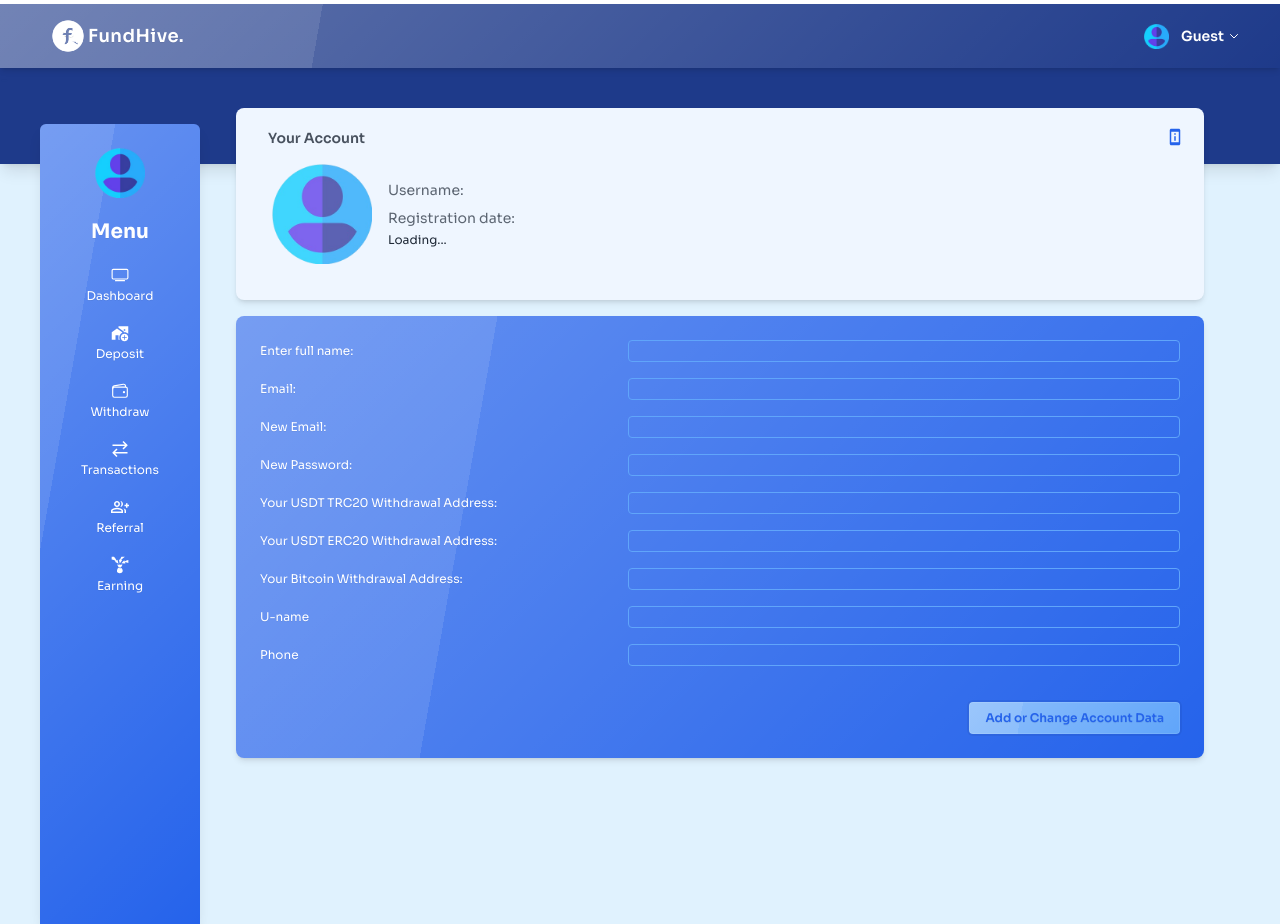
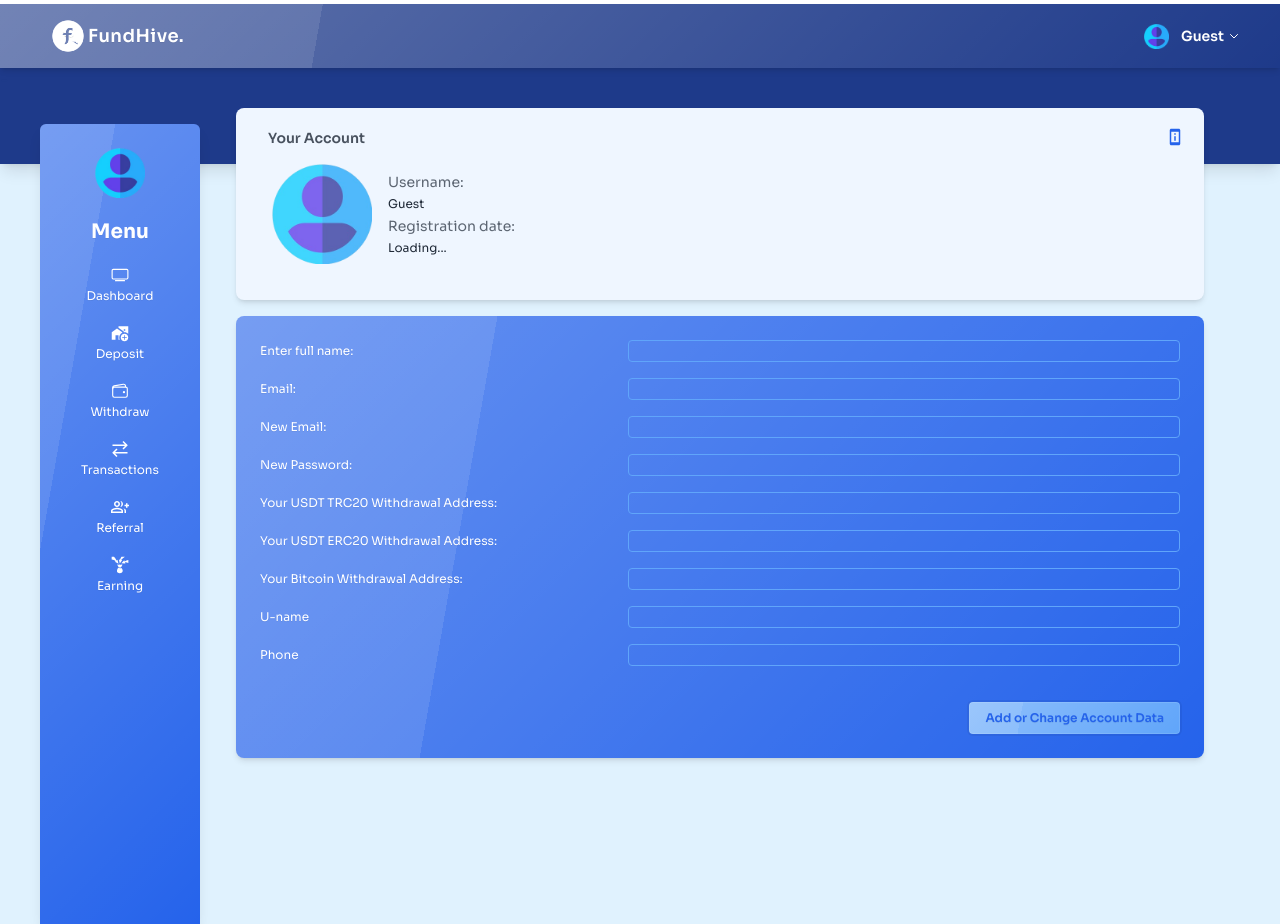
Before and after one commit to Swings0/FundHive, a Next.js app: page /profile in a window 1280 px wide. Built offline with nearby package versions, Linux system fonts and the light colour scheme; no server answers.

Commit message:
tsc.valid

```diff
--- a/src/app/dashboard/page.tsx
+++ b/src/app/dashboard/page.tsx
@@ -10,12 +10,9 @@ import { useEffect,useState } from "react";
 
 
 
-interface PageProps {
-  username: string;
-}
 
 
-const Page = ({username}: PageProps) => {
+const Page= () => {
   const { data: session, status } = useSession();
   const [fetchedUsername, setFetchedUsername] = useState<string | null>(null);
 
@@ -36,7 +33,7 @@ const Page = ({username}: PageProps) => {
   }, [session]);
 
   // Fallback to the username from props or fetched data
-  const displayUsername = fetchedUsername || username;
+  const displayUsername = fetchedUsername || "Guest";
 
 // Fetch active deposit amount (replace in your deposit page)
 useEffect(() => {
--- a/src/app/profile/page.tsx
+++ b/src/app/profile/page.tsx
@@ -11,11 +11,9 @@ import { MdPermDeviceInformation } from "react-icons/md";
 import AOS from "aos";
 import "aos/dist/aos.css";
 
-interface PageProps {
-  username: string;
-}
 
-const Page = ({ username }: PageProps) => {
+
+const Page = () => {
   const { data: session } = useSession();
   const router = useRouter();
   const [fetchedUsername, setFetchedUsername] = useState<string | null>(null);
@@ -172,7 +170,7 @@ const Page = ({ username }: PageProps) => {
     });
   }, []);
 
-  const displayUsername = fetchedUsername || username;
+  const displayUsername = fetchedUsername || "Guest";
 
   // if (isLoading) {
   //   return <p>Loading...</p>; // Show loading indicator while data fetch is in progress
@@ -181,7 +179,7 @@ const Page = ({ username }: PageProps) => {
   const userInfo = userData || {}; // Ensure safe access
 
   return (
-    <Layout username={username}>
+    <Layout username={''}>
       <div className="w-full bg-blue-50 rounded-lg shadow-md p-5 mt-[-20px] flex flex-row justify-end">
         <div className=" w-full mx-auto items-center gap-5">
           <h1 className="text-sm font-semibold opacity-80 ml-3 ">
@@ -361,7 +359,7 @@ const Page = ({ username }: PageProps) => {
             <input
               className="bg-transparent text-blue-100 outline-none border border-blue-400 rounded-sm focus:border-white px-2 text-sm w-[60%]"
               type="text"
-              value={username}
+              value={userName}
               onChange={(e) => setUserName(e.target.value)}
             />
           </div>
```
